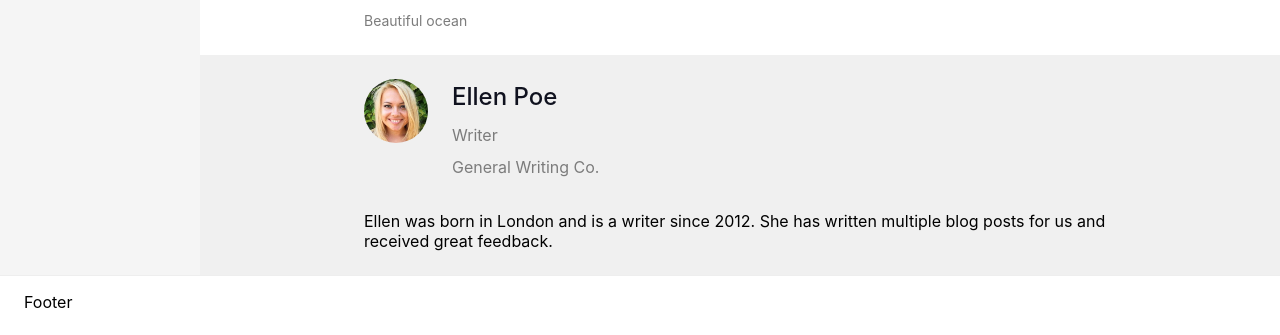
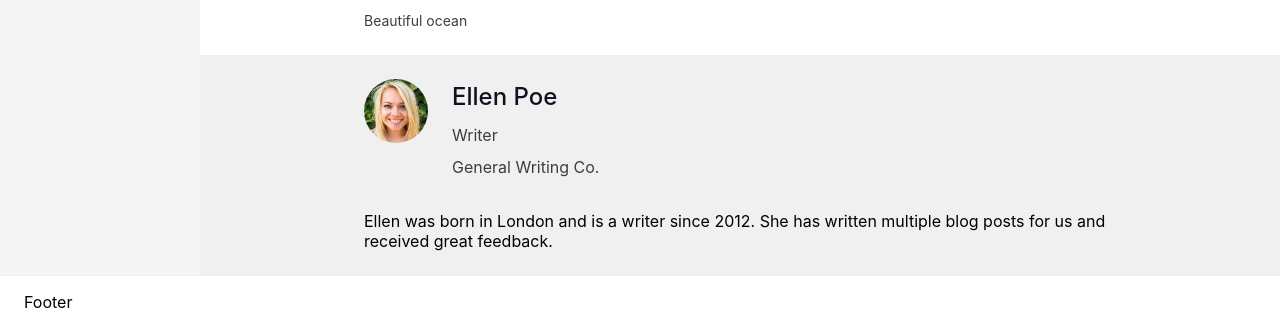
Before and after one commit to miasmou/udacity-blog, a plain HTML site: page post.html in a window 1280 px wide. Shown: the part 1511-1846 px from the top of the page. Drawn offline with Linux system fonts and the light colour scheme.

Commit message:
Add files via upload

```diff
--- a/style/post.css
+++ b/style/post.css
@@ -41,7 +41,7 @@
 
 #authorTitle, #authorCompany{
     font-size: 16px;
-    color:rgb(124, 124, 124);
+    color:rgb(61, 61, 61);
 }
 
 #authorBio{
@@ -73,7 +73,7 @@
 
 .imageCaption{
     font-size: 14px;
-    color: rgb(124, 124, 124);
+    color: rgb(61, 61, 61);
 }
 
 #socialLinks{
```
